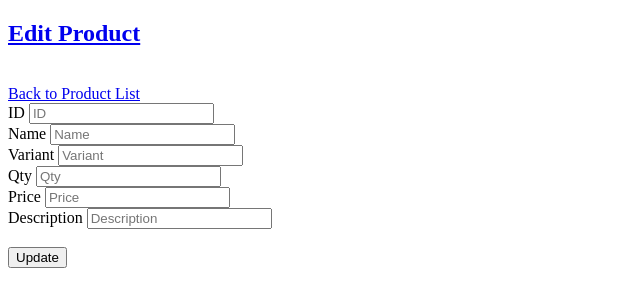
After one commit to Xvareon/Flask-Application, a Flask app: template flask_app/templates/products_update.html in a window 1280 px wide. The commit adds this page. Shown: the top 307 px of the page, without its empty margins (0-640 px from the left). Run offline with Flask 3, Linux system fonts and the light colour scheme; the template is opened without the code that fills it, so the values that code supplies are empty.

Commit message:
feat: Added Update functionality

```diff
--- a/flask_app/app.py
+++ b/flask_app/app.py
@@ -47,6 +47,31 @@ def products_create():
     # If an error occurred
     return redirect(url_for('index'))
 
+@app.route('/products/update/<int:id>', methods=['GET'])
+def products_update_form(id):
+    product = session.query(Product).filter(Product.id == id).first()
+    if product:
+        return render_template('products_update.html', product=product)
+    else:
+        return "Product not found", 404
+
+
+@app.route('/products/update/<int:id>', methods=['POST'])
+def products_update(id):
+    product = session.query(Product).filter(Product.id == id).first()
+    if product:
+
+        product.name = request.form['name']
+        product.variant = request.form['variant']
+        product.qty = request.form['qty']
+        product.price = request.form['price']
+        product.description = request.form['description']
+
+        session.commit()
+        return redirect(url_for('products_index'))
+    else:
+        return "Product not found", 404
+
 
 if __name__ == '__main__':
     app.run(debug=True)
--- a/flask_app/templates/products_index.html
+++ b/flask_app/templates/products_index.html
@@ -33,6 +33,8 @@
                 <td>{{ product.qty }}</td>
                 <td>{{ product.price }}</td>
                 <td>{{ product.description }}</td>
+
+                <td><a href="{{ url_for('products_update_form', id=product.id) }}">Edit</a></td>
         </tr>
 
 
--- /dev/null
+++ b/flask_app/templates/products_update.html
@@ -0,0 +1,39 @@
+<!DOCTYPE html>
+<html lang="en">
+<head>
+    <meta charset="UTF-8">
+    <meta http-equiv="X-UA-Compatible" content="IE=edge">
+    <meta name="viewport" content="width=device-width, initial-scale=1.0">
+    <title>Update Product</title>
+</head>
+<body>
+
+    <a href="{{ url_for('products_update_form', id=product.id) }}"><h2>Edit Product</h2></a><br>
+
+    <a href="{{ url_for('products_index') }}">Back to Product List</a><br>
+
+    <form action="/products/update/{{product.id}}" method="post">
+
+        <label for="id">ID</label>
+        <input type="text" id="id" name="id" placeholder="ID" value="{{ product.id }}" readonly><br>
+
+        <label for="name">Name</label>
+        <input type="text" id="name" name="name" placeholder="Name" value="{{ product.name }}" required><br>
+
+        <label for="variant">Variant</label>
+        <input type="number" id="variant" name="variant" placeholder="Variant" value="{{ product.variant }}" required><br>
+
+        <label for="qty">Qty</label>
+        <input type="number" id="qty" name="qty" placeholder="Qty" value="{{ product.qty }}" required><br>
+
+        <label for="price">Price</label>
+        <input type="number" id="price" name="price" placeholder="Price" step="0.01" value="{{ product.price }}" required><br>
+
+        <label for="description">Description</label>
+        <input type="text" id="description" name="description" placeholder="Description" value="{{ product.description }}" required><br>
+
+        <br><input type="submit" value="Update">
+    </form>
+
+</body>
+</html>
```
